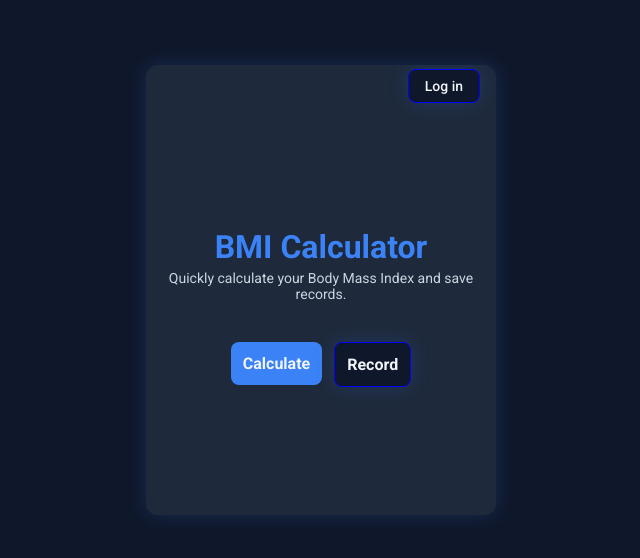
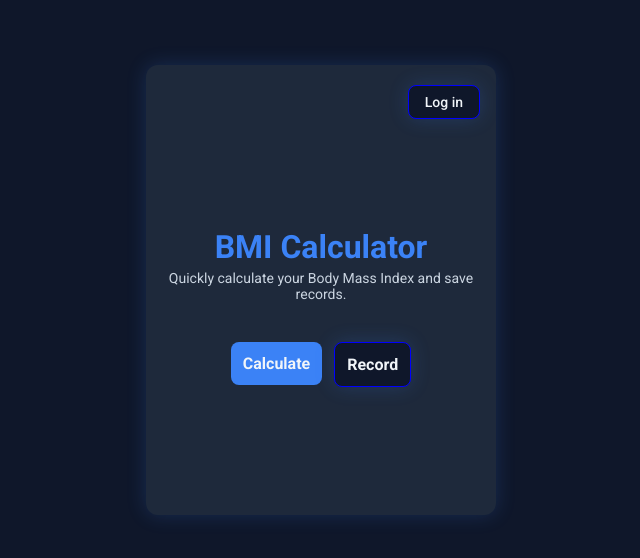
Before and after one commit to ThetThetSu/BMIcalculator, a React (Vite) app: page / in a window 1280 px wide. Shown: the part 110-668 px from the top of the page, without its empty margins (319-959 px from the left). Built offline with nearby package versions, Linux system fonts and the light colour scheme; no server answers.

Commit message:
Refactor button styles in index.css by removing unnecessary margin adjustments for improved layout consistency and alignment.

```diff
--- a/src/index.css
+++ b/src/index.css
@@ -214,8 +214,6 @@ button:hover {
   display: flex;
   justify-content: space-between;
   align-items: flex-start;
-  margin-bottom: 1rem;
-  margin-top: -1rem;
   width: 100%;
   position: relative;
   padding: 0 1rem;
@@ -241,10 +239,10 @@ button:hover {
 }
 
 .auth-buttons button {
-  margin-top: 0;
   padding: 0.5rem 1rem;
   font-size: 14px;
   font-weight: 500;
+  margin-top: 0;
 }
 
 .auth-btn {
```
